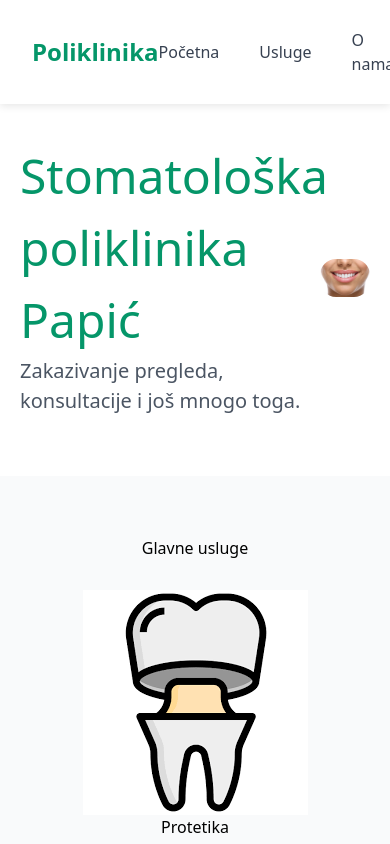
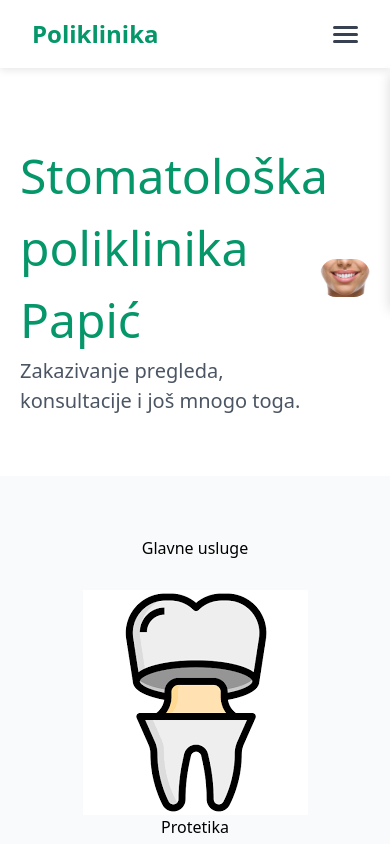
Before and after one commit to DadaKralj/Poliklinika, a React (Vite) app: page / in a window 390 px wide. Shown: the top 844 px of the page. Built offline with nearby package versions, Linux system fonts and the light colour scheme.

Commit message:
Burger meni dodavanje u navbar

```diff
--- a/src/components/Navbar.css
+++ b/src/components/Navbar.css
@@ -82,3 +82,43 @@
 .kontakt-dugme:hover {
   background-color: #047857;
 }
+
+.burger {
+  display: none;
+  flex-direction: column;
+  cursor: pointer;
+  gap: 4px;
+}
+
+.burger .line {
+  width: 25px;
+  height: 3px;
+  background: #374151;
+  border-radius: 2px;
+}
+
+/* Responsive deo */
+@media (max-width: 768px) {
+  .nav-links {
+    position: absolute;
+    top: 70px;
+    right: 0;
+    background: white;
+    flex-direction: column;
+    align-items: flex-start;
+    width: 220px;
+    padding: 20px;
+    gap: 15px;
+    box-shadow: 0 4px 12px rgba(0,0,0,0.15);
+    transform: translateX(100%);
+    transition: transform 0.3s ease-in-out;
+  }
+
+  .nav-links.open {
+    transform: translateX(0);
+  }
+
+  .burger {
+    display: flex;
+  }
+}
--- a/src/components/Navbar.tsx
+++ b/src/components/Navbar.tsx
@@ -5,29 +5,38 @@ import './Navbar.css';
 
 const Navbar: React.FC = () => {
   const [language, setLanguage] = useState('sr');
+  const [menuOpen, setMenuOpen] = useState(false); // Dodato za burger
 
   const t = (sr: string, en: string) => (language === 'sr' ? sr : en);
+
+  const closeMenu = () => setMenuOpen(false); // Da zatvori meni kad klikneš na link
 
   return (
     <nav className="navbar">
       <div className="logo">Poliklinika</div>
-      <div className="nav-links">
-        <HashLink smooth to="/#pocetna" className="nav-item">
+
+      {/* Burger dugme */}
+      <div className="burger" onClick={() => setMenuOpen(!menuOpen)}>
+        <div className="line"></div>
+        <div className="line"></div>
+        <div className="line"></div>
+      </div>
+
+      <div className={`nav-links ${menuOpen ? 'open' : ''}`}>
+        <HashLink smooth to="/#pocetna" className="nav-item" onClick={closeMenu}>
           {t('Početna', 'Home')}
         </HashLink>
-        <HashLink smooth to="/#usluge" className="nav-item">
+        <HashLink smooth to="/#usluge" className="nav-item" onClick={closeMenu}>
           {t('Usluge', 'Services')}
         </HashLink>
-        <HashLink smooth to="/#onama" className="nav-item">
+        <HashLink smooth to="/#onama" className="nav-item" onClick={closeMenu}>
           {t('O nama', 'About us')}
         </HashLink>
 
-        {/* Kontakt kao dugme */}
-        <HashLink smooth to="/#kontakt" className="kontakt-dugme">
+        <HashLink smooth to="/#kontakt" className="kontakt-dugme" onClick={closeMenu}>
           {t('Kontakt', 'Contact')}
         </HashLink>
 
-        {/* Jezički izbor */}
         <div className="language-selector">
           <button
             onClick={() => setLanguage('sr')}
```
